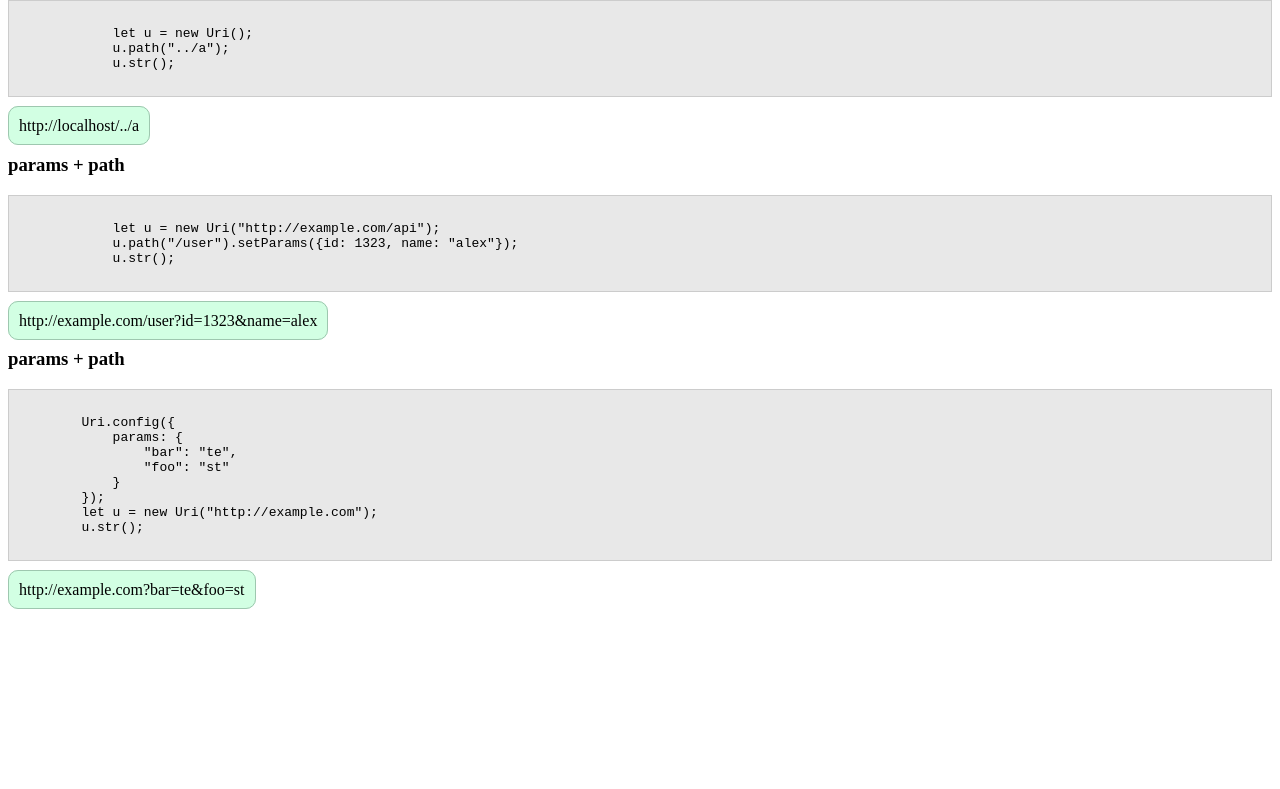
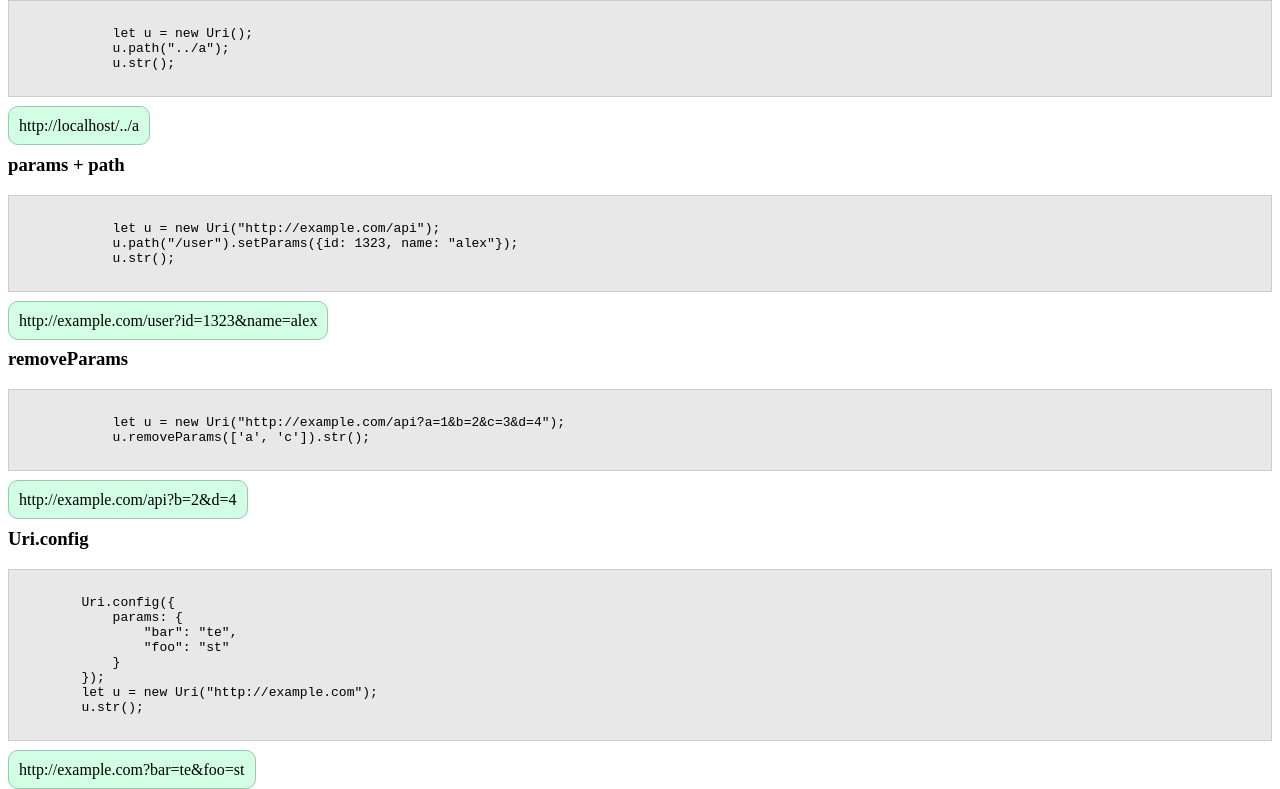
Before and after one commit to walkdoer/uri, a website built with webpack: page index.html in a window 1280 px wide. Shown: the part 804-1593 px from the top of the page. Before the commit the page ends 1413 px from the top, so only its background shows below. Built offline with nearby package versions, Linux system fonts and the light colour scheme.

Commit message:
add api removeParams(array)

```diff
--- a/index.html
+++ b/index.html
@@ -74,7 +74,15 @@
         <span class="result params_path"></span>
 
 
-        <h3>params + path</h3>
+        <h3>removeParams</h3>
+         <pre><code>
+            let u = new Uri("http://example.com/api?a=1&b=2&c=3&d=4");
+            u.removeParams(['a', 'c']).str();
+        </code></pre>
+        <span class="result params_remove"></span>
+
+
+        <h3>Uri.config</h3>
         <pre><code>
         Uri.config({
             params: {
--- a/index.js
+++ b/index.js
@@ -49,6 +49,11 @@ $('.params_path').innerText = u3.str();
 console.log(u3);
 
 
+let u5 = new Uri("http://example.com/api?a=1&b=2&c=3&d=4");
+u5.removeParams(['a', 'c']);
+$('.params_remove').innerText = u5.str();
+
+
 //Config global params
 Uri.config({
     params: {
--- a/src/uri.js
+++ b/src/uri.js
@@ -95,6 +95,12 @@ module.exports = class Uri {
         return this;
     }
 
+    removeParams(keys = []) {
+        for (var i = 0; i < keys.length; i++) {
+            delete this.params[keys[i]];
+        }
+    }
+
     str() {
         var uri = `${this.protocol}://${this.host}${this.port ? ':' + this.port : ''}${this.pathname}`;
         uri = addParams(uri, Object.assign({}, globalParams, this.params));
```
